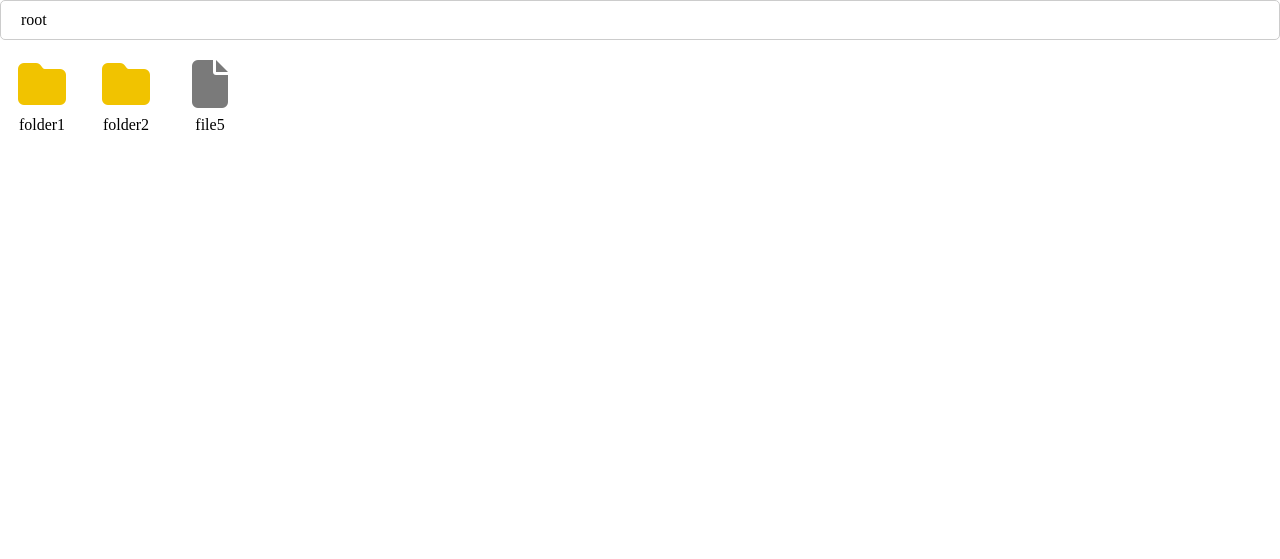
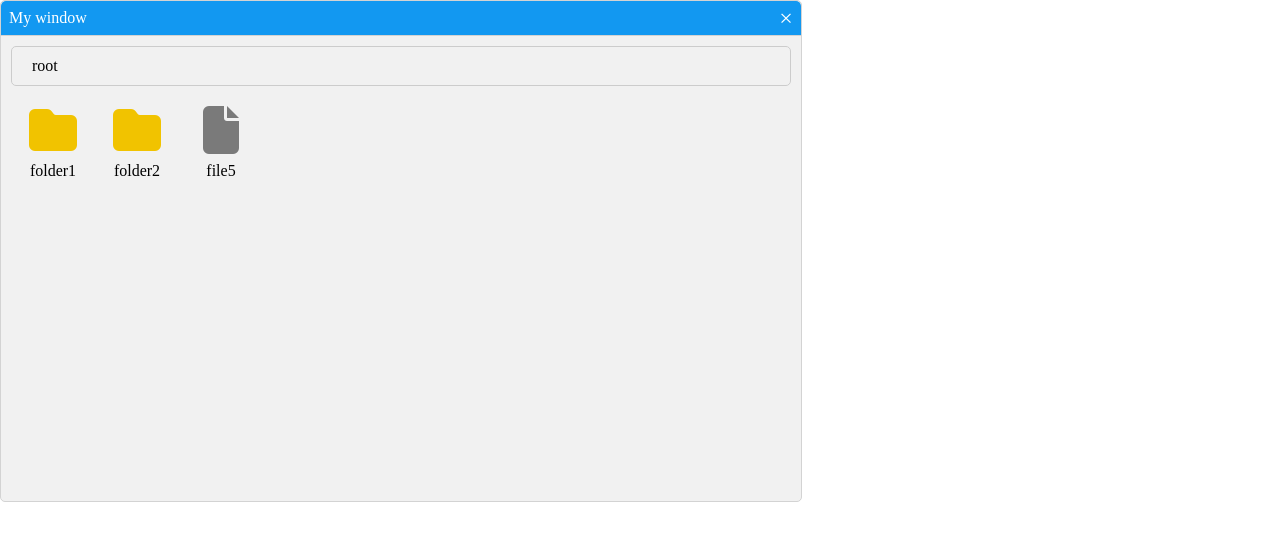
Before and after one commit to Thiago099/basic-file-system-gui, a website built with Vite: page index.html in a window 1280 px wide. Built offline with nearby package versions, Linux system fonts and the light colour scheme.

Commit message:
[feature] window

```diff
--- a/file-system/area-selection.js
+++ b/file-system/area-selection.js
@@ -1,10 +1,10 @@
 import './area-selection.css'
-export function areaSelectionTool(callback)
+export function areaSelectionTool(element, callback)
 {
     var rectangle = document.createElement('div')
     rectangle.classList.add('rectangle')
     rectangle.style.display = 'none'
-    document.body.appendChild(rectangle)
+    element.appendChild(rectangle)
 
     var x = 0
     var y = 0
@@ -49,7 +49,7 @@ export function areaSelectionTool(callback)
         update_rectangle()
 
     }
-    document.addEventListener('mousedown', (ev)=>{
+    element.addEventListener('mousedown', (ev)=>{
         if(ev.button === 0)
         {
             valid = true
--- a/file-system/context-menu.js
+++ b/file-system/context-menu.js
@@ -1,6 +1,6 @@
 import './context-menu.css';
 const menus = []
-export function contextMenu(element, items, onopen)
+export function contextMenu(element, items, onopen=()=>{})
 {
     const menu = document.createElement('div')
     menus.push(menu)
--- a/file-system/file-system-element.js
+++ b/file-system/file-system-element.js
@@ -188,7 +188,6 @@ export function renderElement(parent,name,type,index, events = {})
         }
     })
 }
-import {areaSelectionTool} from './area-selection.js'
 
 var ctrlPressed = false
 document.addEventListener('keydown',ev=>{
@@ -210,64 +209,3 @@ document.addEventListener('visibilitychange',()=>{
         ctrlPressed = false
     }
 })
-document.addEventListener('click',(e)=>{
-    if(selected)
-    {
-        selected = false
-        return
-    }
-    // if it passed trought any element return
-    for(const element of elements)
-    {
-        if(element.element.contains(e.target))
-        {
-            return
-        }
-    }
-    for(const element of elements)
-    {
-        element.element.classList.remove('element-selected')
-        element.selected = false
-    }
-})
-var selected = false
-areaSelectionTool((left,top,right,bottom)=>{
-    selected = true
-    // if it did not passed trough the menu
-
-    for(const current of elements)
-    {
-        const element = current.element
-        // get element left top right and bottom
-        const {offsetLeft,offsetTop,offsetWidth,offsetHeight} = element
-        if(offsetLeft > right || offsetLeft + offsetWidth < left || offsetTop > bottom || offsetTop + offsetHeight < top)
-        {
-            if(!ctrlPressed)
-            {
-                current.selected = false
-                element.classList.remove('element-selected')
-            }
-            }
-            else
-            {
-                if(ctrlPressed)
-                {
-                    if(element.classList.contains('element-selected'))
-                    {
-                        element.classList.remove('element-selected')
-                        current.selected = false
-                    }
-                    else
-                    {
-                        element.classList.add('element-selected')
-                        current.selected = true
-                    }
-                }
-                else
-                {
-                    element.classList.add('element-selected')
-                    current.selected = true
-                }
-        }
-    }
-})
--- a/file-system/file-system.js
+++ b/file-system/file-system.js
@@ -1,10 +1,94 @@
 import { contextMenu } from './context-menu'
 import { renderElement, dragTarget, elements } from './file-system-element'
+import {areaSelectionTool} from './area-selection.js'
 
 import './file-system.css'
 const ctx= {source:null,indexes:[],type:null}
 export function fileSystem(element, data) {
+    var ctrlPressed = false
+    document.addEventListener('keydown',ev=>{
+        if(ev.key === 'Control')
+        {
+            ctrlPressed = true
+        }
+    })
+    document.addEventListener('keyup',ev=>{
+    if(ev.key === 'Control')
+        {
+            ctrlPressed = false
+        }
+    })
 
+    document.addEventListener('visibilitychange',()=>{
+        if(document.visibilityState === 'visible')
+        {
+            ctrlPressed = false
+        }
+    })
+
+    var selected = false
+    document.addEventListener('click',(e)=>{
+        if(selected)
+        {
+            selected = false
+            return
+        }
+        // if it passed trought any element return
+        for(const element of elements)
+        {
+            if(element.element.contains(e.target))
+            {
+                return
+            }
+        }
+        for(const element of elements)
+        {
+            element.element.classList.remove('element-selected')
+            element.selected = false
+        }
+    })
+
+    areaSelectionTool(element,(left,top,right,bottom)=>{
+        selected = true
+        // if it did not passed trough the menu
+
+        for(const current of elements)
+        {
+            const element = current.element
+            var rect = element.getBoundingClientRect();
+            // get element left top right and bottom
+            const [offsetLeft,offsetTop,offsetWidth,offsetHeight] = [rect.left,rect.top,rect.width,rect.height]
+            if(offsetLeft > right || offsetLeft + offsetWidth < left || offsetTop > bottom || offsetTop + offsetHeight < top)
+            {
+                if(!ctrlPressed)
+                {
+                    current.selected = false
+                    element.classList.remove('element-selected')
+                }
+                }
+                else
+                {
+                    if(ctrlPressed)
+                    {
+                        if(element.classList.contains('element-selected'))
+                        {
+                            element.classList.remove('element-selected')
+                            current.selected = false
+                        }
+                        else
+                        {
+                            element.classList.add('element-selected')
+                            current.selected = true
+                        }
+                    }
+                    else
+                    {
+                        element.classList.add('element-selected')
+                        current.selected = true
+                    }
+            }
+        }
+    })
     const control = document.createElement('div')
     control.classList.add('path-control')
     element.appendChild(control)
--- a/index.html
+++ b/index.html
@@ -8,8 +8,17 @@
     <title>Vite App</title>
   </head>
   <body>
-    <div id="app">
+    <div id="window" class="window"  >
+      <div id='header' class="header">
+        <div class="title">My window</div>
+        <div class="nav-button close-button" ><div>×</div></div>
+      </div>
+      <div class="content">
+        <div id="app">
+        </div>
+      </div>
     </div>
+
     <script type="module" src="/main.js"></script>
   </body>
 </html>
--- a/main.js
+++ b/main.js
@@ -1,5 +1,4 @@
 
-const app = document.querySelector('#app')
 
 
 
@@ -50,4 +49,19 @@ const structure = [
 ]
 
 import { fileSystem } from './file-system/file-system'
+const app = document.querySelector('#app')
+const window = document.querySelector('#window')
+const header = document.querySelector('#header')
+import './window.css'
+import resizeElement from './window/resize'
+import dragElement from './window/drag'
+const buttons = document.getElementsByClassName('nav-button')
+for(const button of buttons)
+{
+    button.addEventListener('mousedown',e=>{
+        e.stopPropagation()
+    })
+}
+dragElement(window, header);
+resizeElement(window);
 fileSystem(app, structure)
--- /dev/null
+++ b/window.css
@@ -0,0 +1,96 @@
+.window {
+    position: absolute;
+    background-color: #f1f1f1;
+    border: 1px solid #d3d3d3;
+    overflow: hidden;
+    width: 800px;
+    height: 500px;
+    border-radius: 5px;
+}
+.header{
+background-color: #1298f1;
+color:white;
+border-bottom: 1px solid #d3d3d3;
+border-radius: 5px 5px 0 0;
+padding: 8px;
+position: relative;
+}
+.nav-button{
+position: absolute;
+top: 0;
+right: 0;
+height: 100%;
+width: 30px;
+font-size: 1.5em;
+display: flex;
+justify-content: center;
+align-items: center;
+}
+.nav-button:hover{
+background-color: red;
+cursor: pointer;
+}
+.content{
+padding: 10px;
+height: 100%;
+}
+/* .content{
+margin-top: 0px;
+overflow: auto;
+width: 100%;
+height: calc(100% - 45px);
+padding: 10px;
+}
+
+
+.nav-button{
+cursor: pointer;
+float: right;
+font-size: 1.6em;
+width: 30px;
+height: 30px;
+text-align: center;
+transition: background-color .2s;
+background-color: #2196F3;
+position: absolute; top: 0px; right: 0px;
+}
+.nav-button:hover{
+    background-color: #1d7cca;
+}
+.close-button{
+    border-radius: 0 5px 0 0;
+}
+.close-button > div{
+margin-top: -7px;
+}
+.close-button:hover{
+background-color: red;
+}
+.maximize-button{
+font-size: 14pt;
+margin-right: 30px;
+}
+.maximize-button > div{
+margin-top: -1px;
+}
+.minus-button{
+font-size: 30pt;
+margin-right: 60px;
+}
+.minus-button > div{
+margin-top: -20px;
+}
+
+.icon{
+width: 20px;
+margin-top: -3px;
+margin-left: -3px;
+margin-right: 3px;
+}
+.footer {
+    position: fixed;
+    left: 0;
+    bottom: 0;
+    width: 100%;
+    text-align: center;
+} */
--- /dev/null
+++ b/window/drag.js
@@ -0,0 +1,39 @@
+//  source https://www.w3schools.com/howto/howto_js_draggable.asp
+// editer by me
+export default function dragElement(element, header = null) {
+    var pos1 = 0, pos2 = 0, pos3 = 0, pos4 = 0;
+    const drag_handle = header || element;
+    drag_handle.onmousedown = dragMouseDown;
+    drag_handle.style.cursor = 'move';
+
+    function dragMouseDown(e) {
+      if(e.button !== 0) return
+      e = e || window.event;
+      e.preventDefault();
+      // get the mouse cursor position at startup:
+      pos3 = e.clientX;
+      pos4 = e.clientY;
+      document.onmouseup = closeDragElement;
+      // call a function whenever the cursor moves:
+      document.onmousemove = elementDrag;
+    }
+
+    function elementDrag(e) {
+      e = e || window.event;
+      e.preventDefault();
+      // calculate the new cursor position:
+      pos1 = pos3 - e.clientX;
+      pos2 = pos4 - e.clientY;
+      pos3 = e.clientX;
+      pos4 = e.clientY;
+      // set the element's new position:
+      element.style.top = (element.offsetTop - pos2) + "px";
+      element.style.left = (element.offsetLeft - pos1) + "px";
+    }
+
+    function closeDragElement() {
+      /* stop moving when mouse button is released:*/
+      document.onmouseup = null;
+      document.onmousemove = null;
+    }
+  }
--- /dev/null
+++ b/window/resize.js
@@ -0,0 +1,245 @@
+export default function resizeElement(element, minW = 100, minH = 100, size = 20)
+{
+    const top = document.createElement('div');
+    top.style.width = '100%';
+    top.style.height = size + 'px';
+    top.style.backgroundColor = 'transparent';
+    top.style.position = 'absolute';
+    top.style.top = - (size/2) + 'px';
+    top.style.left = '0px';
+    top.style.cursor = 'n-resize';
+
+    top.addEventListener('mousedown',resizeYNegative())
+
+    element.appendChild(top);
+
+    const bottom = document.createElement('div');
+    bottom.style.width = '100%';
+    bottom.style.height = size + 'px';
+    bottom.style.backgroundColor = 'transparent';
+    bottom.style.position = 'absolute';
+    bottom.style.bottom = - (size/2) + 'px';
+    bottom.style.left = '0px';
+    bottom.style.cursor = 'n-resize';
+
+    bottom.addEventListener('mousedown',resizeYPositive())
+
+    element.appendChild(bottom);
+
+    const left = document.createElement('div');
+    left.style.width = size + 'px';
+    left.style.height = '100%';
+    left.style.backgroundColor = 'transparent';
+    left.style.position = 'absolute';
+    left.style.top = '0px';
+    left.style.left = - (size/2) + 'px';
+    left.style.cursor = 'e-resize';
+
+    left.addEventListener('mousedown',resizeXNegative())
+
+    element.appendChild(left);
+
+    const right = document.createElement('div');
+    right.style.width = size + 'px';
+    right.style.height = '100%';
+    right.style.backgroundColor = 'transparent';
+    right.style.position = 'absolute';
+    right.style.top = '0px';
+    right.style.right = - (size/2) + 'px';
+    right.style.cursor = 'e-resize';
+
+    right.addEventListener('mousedown',resizeXPositive())
+
+    element.appendChild(right);
+
+
+    const corner1 = document.createElement('div');
+    corner1.style.width = size + 'px';
+    corner1.style.height = size + 'px';
+    corner1.style.backgroundColor = 'transparent';
+    corner1.style.position = 'absolute';
+    corner1.style.top = - (size/2) + 'px';
+    corner1.style.left = - (size/2) + 'px';
+    corner1.style.cursor = 'nw-resize';
+
+    corner1.addEventListener('mousedown',resizeXNegative())
+    corner1.addEventListener('mousedown',resizeYNegative())
+
+    element.appendChild(corner1);
+
+    const corner2 = document.createElement('div');
+    corner2.style.width = size + 'px';
+    corner2.style.height = size + 'px';
+    corner2.style.backgroundColor = 'transparent';
+    corner2.style.position = 'absolute';
+    corner2.style.top = - (size/2) + 'px';
+    corner2.style.right = - (size/2) + 'px';
+    corner2.style.cursor = 'ne-resize';
+
+    corner2.addEventListener('mousedown',resizeXPositive())
+    corner2.addEventListener('mousedown',resizeYNegative())
+
+    element.appendChild(corner2);
+
+    const corner3 = document.createElement('div');
+    corner3.style.width = size + 'px';
+    corner3.style.height = size + 'px';
+    corner3.style.backgroundColor = 'transparent';
+    corner3.style.position = 'absolute';
+    corner3.style.bottom = - (size/2) + 'px';
+    corner3.style.left = - (size/2) + 'px';
+    corner3.style.cursor = 'sw-resize';
+
+    corner3.addEventListener('mousedown',resizeXNegative())
+    corner3.addEventListener('mousedown',resizeYPositive())
+
+    element.appendChild(corner3);
+
+    const corner4 = document.createElement('div');
+    corner4.style.width = size + 'px';
+    corner4.style.height = size + 'px';
+    corner4.style.backgroundColor = 'transparent';
+    corner4.style.position = 'absolute';
+    corner4.style.bottom = - (size/2) + 'px';
+    corner4.style.right = - (size/2) + 'px';
+    corner4.style.cursor = 'se-resize';
+
+    corner4.addEventListener('mousedown',resizeXPositive())
+    corner4.addEventListener('mousedown',resizeYPositive())
+
+    element.appendChild(corner4);
+
+    function get_int_style(key)
+    {
+        return parseInt(window.getComputedStyle(element).getPropertyValue(key));
+    }
+
+    function resizeXPositive()
+    {
+        let offsetX
+        function dragMouseDown(e) {
+            if(e.button !== 0) return
+            e = e || window.event;
+            e.preventDefault();
+            const {clientX} = e;
+            offsetX = clientX - element.offsetLeft - get_int_style('width');
+            document.addEventListener('mouseup', closeDragElement)
+            document.addEventListener('mousemove', elementDrag)
+          }
+
+          function elementDrag(e) {
+                const {clientX} = e;
+                let x = clientX - element.offsetLeft - offsetX
+                if(x < minW) x = minW;
+                element.style.width =  x + 'px';
+          }
+
+          function closeDragElement() {
+            document.removeEventListener("mouseup", closeDragElement);
+            document.removeEventListener("mousemove", elementDrag);
+          }
+        return dragMouseDown
+    }
+
+    function resizeYPositive()
+    {
+        let offsetY
+        function dragMouseDown(e) {
+            if(e.button !== 0) return
+            e = e || window.event;
+            e.preventDefault();
+            const {clientY} = e;
+            offsetY = clientY - element.offsetTop - get_int_style('height');
+
+            document.addEventListener('mouseup',closeDragElement)
+            document.addEventListener('mousemove',elementDrag)
+          }
+
+          function elementDrag(e) {
+                const {clientY} = e;
+                let y =  clientY - element.offsetTop - offsetY;
+                if(y < minH) y = minH;
+                element.style.height = y + 'px';
+          }
+
+          function closeDragElement() {
+            document.removeEventListener("mouseup", closeDragElement);
+            document.removeEventListener("mousemove", elementDrag);
+          }
+        return dragMouseDown
+    }
+
+    function resizeXNegative()
+    {
+        let offsetX
+        let startX
+        let startW
+        let maxX
+        function dragMouseDown(e) {
+            if(e.button !== 0) return
+            e = e || window.event;
+            e.preventDefault();
+            const {clientX} = e;
+            startX = get_int_style('left')
+            startW = get_int_style('width')
+            offsetX = clientX - startX;
+            maxX = startX + startW - minW
+
+            document.addEventListener('mouseup',closeDragElement)
+            document.addEventListener('mousemove',elementDrag)
+          }
+
+          function elementDrag(e) {
+                const {clientX} = e;
+                let x = clientX - offsetX
+                let w = startW + startX - x
+                if(w < minW) w = minW;
+                if(x > maxX) x = maxX;
+                element.style.left = x + 'px';
+                element.style.width = w + 'px';
+          }
+
+          function closeDragElement() {
+            document.removeEventListener("mouseup", closeDragElement);
+            document.removeEventListener("mousemove", elementDrag);
+          }
+        return dragMouseDown
+    }
+
+    function resizeYNegative()
+    {
+        let offsetY
+        let startY
+        let startH
+        let maxY
+        function dragMouseDown(e) {
+            if(e.button !== 0) return
+            e = e || window.event;
+            e.preventDefault();
+            const {clientY} = e;
+            startY = get_int_style('top')
+            startH = get_int_style('height')
+            offsetY = clientY - startY;
+            maxY = startY + startH - minH
+
+            document.addEventListener('mouseup',closeDragElement,false)
+            document.addEventListener('mousemove',elementDrag,false)
+          }
+
+          function elementDrag(e) {
+                const {clientY} = e;
+                let y =  clientY - offsetY
+                let h = startH + startY - y
+                if(h < minH) h = minH;
+                if(y > maxY) y = maxY;
+                element.style.top = y + 'px';
+                element.style.height = h + 'px';
+          }
+
+          function closeDragElement() {
+            document.removeEventListener("mouseup", closeDragElement);
+            document.removeEventListener("mousemove", elementDrag);
+          }
+        return dragMouseDown
+    }
+}
```
